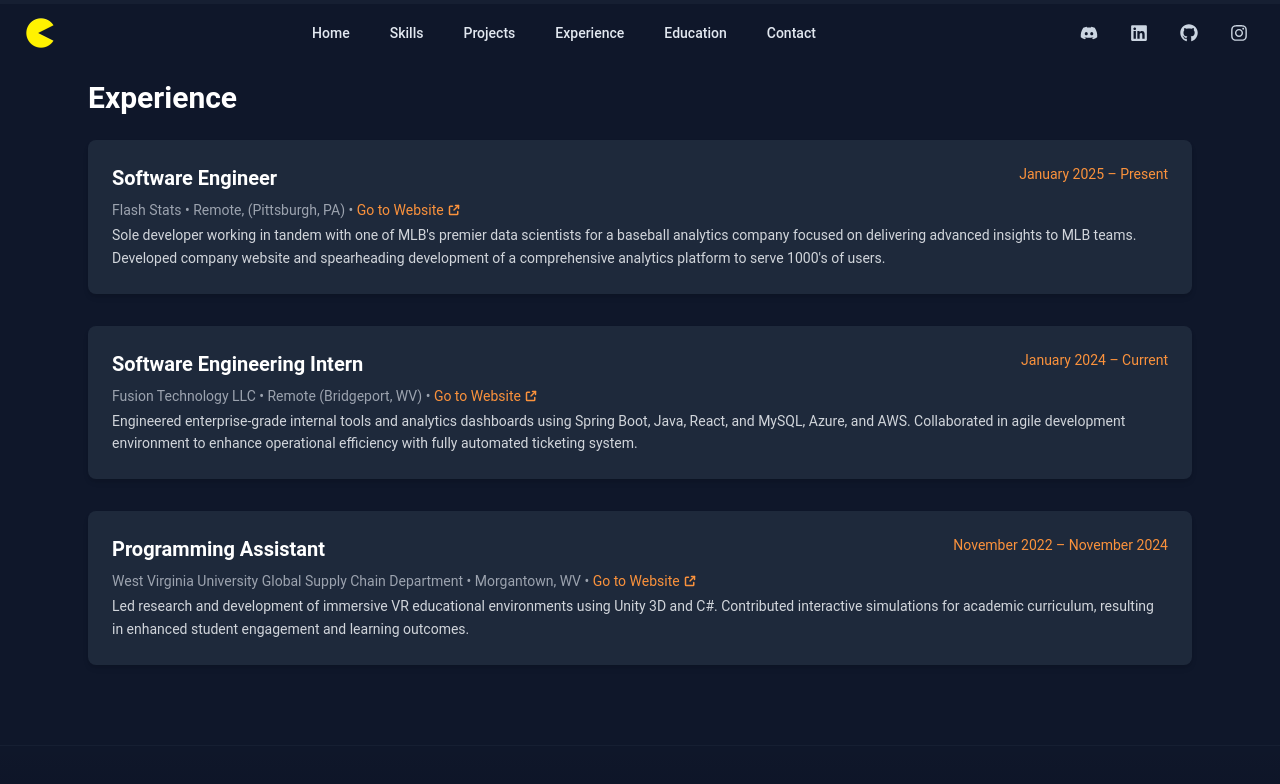
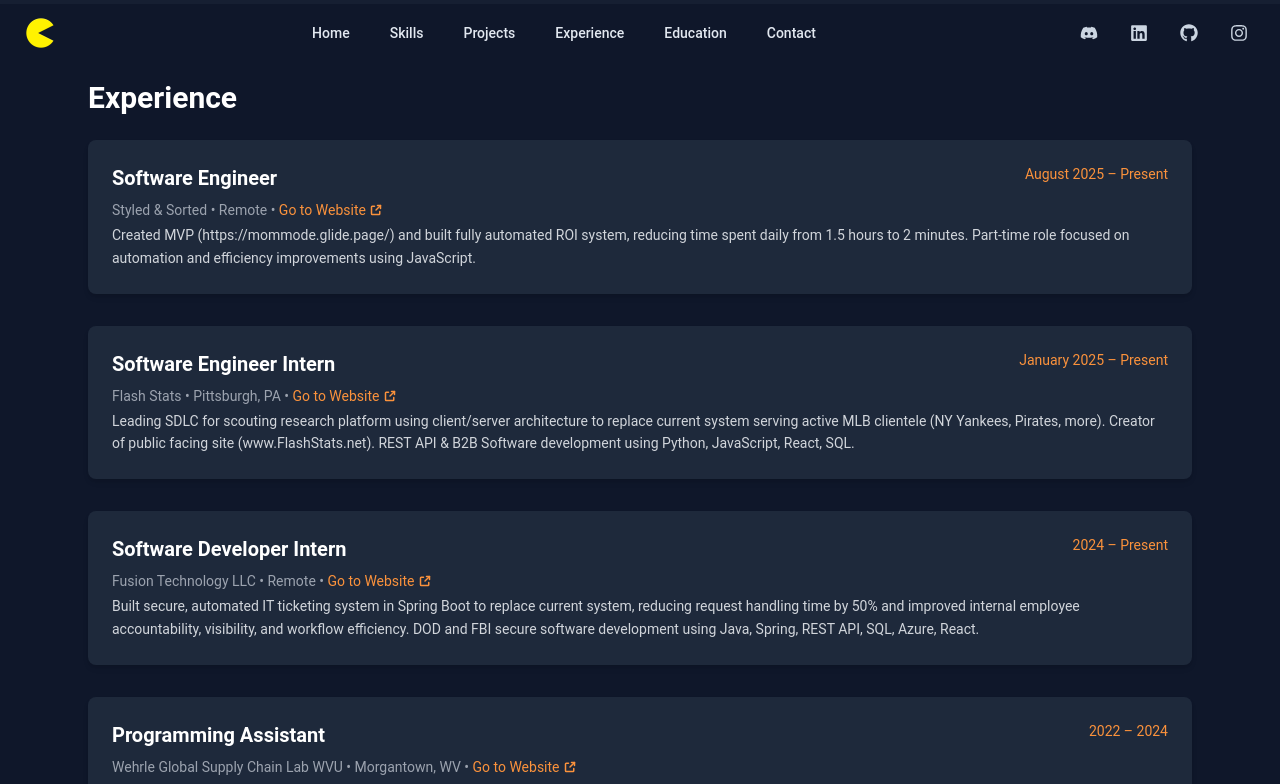
Before and after one commit to pupilliluke/portfolio, a React (Create React App) app: page /experience in a window 1280 px wide. Shown: the top 784 px of the page. Built offline with nearby package versions, Linux system fonts and the light colour scheme; a web font is replaced by a local one.

Commit message:
styled and sorted + slug logo fix

```diff
--- a/src/Components/Hero.jsx
+++ b/src/Components/Hero.jsx
@@ -10,8 +10,8 @@
           <span className="text-white">Pupilli</span>
         </h1>
         <p className="text-slate-300 mb-4">
-          <span className="bg-gradient-to-r from-yellow-400 to-orange-400 bg-clip-text text-transparent font-semibold">Full Stack Software Engineer</span>{" "}
-          building scalable web applications and enterprise solutions from{" "}
+          <span className="bg-gradient-to-r from-yellow-400 to-orange-400 bg-clip-text text-transparent font-semibold">Full-Stack Developer</span>{" "}
+          | Java, Spring, AWS, Azure | Building scalable services used by MLB teams & ML Research Teams from{" "}
           <span className="text-blue-400 font-medium">Pittsburgh, PA</span>
         </p>
         <div className="flex gap-4">
@@ -22,7 +22,7 @@
             Contact Me
           </a>
           <a
-            href="/Luke Pupilli Resume 8.6.2025.pdf"
+            href="/Luke Pupilli Resume 12.8.2025.pdf"
             download
             className="bg-green-700 hover:bg-slate-600/50 text-white font-medium px-6 py-3 rounded-lg border border-green-600/50 hover:border-slate-500/50 transition-all duration-300 transform hover:scale-105"
           >
--- a/src/Components/Navbar.jsx
+++ b/src/Components/Navbar.jsx
@@ -31,7 +31,7 @@
       <nav className="max-w-7xl mx-auto px-6 py-4 flex items-center justify-between">
         <div className="flex items-center space-x-2">
           <a href="/" className="transition-transform duration-300 hover:scale-110">
-            <img src = "images/favicon-32x32.png" alt="Pacman Logo" className="w-8 h-8" />
+            <img src="/images/favicon-32x32.png" alt="Pacman Logo" className="w-8 h-8" />
           </a>
         </div>
 
--- a/src/Data/experiences.js
+++ b/src/Data/experiences.js
@@ -2,34 +2,44 @@
 
 const experiences = [
   {
+    company: "Styled & Sorted",
+    position: "Software Engineer",
+    location: "Remote",
+    website: { url: "https://mommode.glide.page/", text: "Go to Website", icon: "/images/link.svg" },
+    startDate: "August 2025",
+    endDate: "Present",
+    description:
+      "Created MVP (https://mommode.glide.page/) and built fully automated ROI system, reducing time spent daily from 1.5 hours to 2 minutes. Part-time role focused on automation and efficiency improvements using JavaScript.",
+  },
+  {
     company: "Flash Stats",
-    position: "Software Engineer",
-    location: "Remote, (Pittsburgh, PA)",
-    website: { url: "https://flashstats.net", text: "Go to Website", icon: "/images/link.svg" },
+    position: "Software Engineer Intern",
+    location: "Pittsburgh, PA",
+    website: { url: "https://www.FlashStats.net", text: "Go to Website", icon: "/images/link.svg" },
     startDate: "January 2025",
     endDate: "Present",
     description:
-      "Sole developer working in tandem with one of MLB's premier data scientists for a baseball analytics company focused on delivering advanced insights to MLB teams. Developed company website and spearheading development of a comprehensive analytics platform to serve 1000's of users." ,
+      "Leading SDLC for scouting research platform using client/server architecture to replace current system serving active MLB clientele (NY Yankees, Pirates, more). Creator of public facing site (www.FlashStats.net). REST API & B2B Software development using Python, JavaScript, React, SQL.",
   },
   {
     company: "Fusion Technology LLC",
-    position: "Software Engineering Intern",
-    location: "Remote (Bridgeport, WV)",
+    position: "Software Developer Intern",
+    location: "Remote",
     website: { url: "https://fusiontechnology-llc.com", text: "Go to Website", icon: "/images/link.svg" },
-    startDate: "January 2024",
-    endDate: "Current",
+    startDate: "2024",
+    endDate: "Present",
     description:
-      "Engineered enterprise-grade internal tools and analytics dashboards using Spring Boot, Java, React, and MySQL, Azure, and AWS. Collaborated in agile development environment to enhance operational efficiency with fully automated ticketing system.",
+      "Built secure, automated IT ticketing system in Spring Boot to replace current system, reducing request handling time by 50% and improved internal employee accountability, visibility, and workflow efficiency. DOD and FBI secure software development using Java, Spring, REST API, SQL, Azure, React.",
   },
   {
-    company: "West Virginia University Global Supply Chain Department",
+    company: "Wehrle Global Supply Chain Lab WVU",
     position: "Programming Assistant",
     location: "Morgantown, WV",
     website: { url: "https://business.wvu.edu/labs-and-facilities/wehrle-global-supply-chain-lab", text: "Go to Website", icon: "/images/link.svg" },
-    startDate: "November 2022",
-    endDate: "November 2024",
+    startDate: "2022",
+    endDate: "2024",
     description:
-      "Led research and development of immersive VR educational environments using Unity 3D and C#. Contributed interactive simulations for academic curriculum, resulting in enhanced student engagement and learning outcomes."
+      "Collaborated with faculty for R&D of student lessons in virtual reality created environments. Virtual Student Lessons development using C#, Oculus, Unity 3D."
   },
 ];
 
--- a/src/Data/projects.js
+++ b/src/Data/projects.js
@@ -1,21 +1,21 @@
 const projects = [
     {
 
-        title: "Flash Stats Website",
-        date: "July 20, 2024",
-        description: "A frontend platform providing information about Flash-Stats Co. Flash-Stats serves real-time statistics, interactive data visualizations, advanced analytics, and expert driven projections to the MLB. Built with modern web technologies to deliver seamless user experience across devices.",
-        tags: ["React", "Typescript", "Tailwind", "Vercel", "Node.js", "Tailwind CSS"],
+        title: "Flash Stats - Baseball Scouting Research Platform",
+        date: "January 2025",
+        description: "Leading SDLC for scouting research platform using client/server architecture to replace current system serving active MLB clientele (NY Yankees, Pirates, more). Creator of public facing site. REST API & B2B Software platform built with Python, JavaScript, React, and SQL to serve professional baseball teams with critical scouting data.",
+        tags: ["Python", "JavaScript", "React", "SQL", "REST API", "Jira", "Teams"],
         type: "WEB",
         image: "/images/projects/fs.png",
-        link: "https://flashstats.net"
+        link: "https://www.FlashStats.net"
     },
     {
-        title: "Fusion Help Desk Ticketing System",
-        date: "February 1, 2025",
-        description: "Enterprise-grade IT ticketing system designed to serve the employees of Fusion Technology LLC with role-based access control, microsoft authentication, real-time analytics, extensive logging, architected scalable backend services and intuitive admin dashboard.",
-        tags: ["Spring Boot", "Java", "Python", "Azure DB & Hosting", "HTML", "CSS"],
+        title: "IT Help Desk Ticketing Platform",
+        date: "2025",
+        description: "Built secure, automated IT ticketing system in Spring Boot to replace current system, reducing request handling time by 50% and improved internal employee accountability, visibility, and workflow efficiency. Real-time status updates, role-based access control, company-only access through Microsoft authentication, exportable excel reports, complex ticket filtering, SonarQube Testing, and spring security.",
+        tags: ["Java", "Spring Boot", "SQL", "Azure", "Maven", "Spring Security"],
         type: "WEBAPP",
-        image: "/images/projects/HelpDeskImage.jpg",
+        image: "/images/projects/fusionSpring.png",
         link: "unauthorized"
     },
     {
@@ -74,10 +74,10 @@
         link: "https://rantr-8c5dc.web.app/"
     },
     {
-        title: "PICARD - Platform for Intelligent Computer Algorithm Research and Development",
-        date: "December 20, 2024",
-        description: "Research platform for algorithm development featuring containerized deployment and self-regulating backend optimization with apache spark and hadoop. Built with enterprise-grade scalability and performance considerations. Created to serve WVU machine learning researchers to input and test algorithms on extremely large datasets.",
-        tags: ["C#", ".NET", "Docker", "Spark", "Hadoop", "Vite", "MySQL"],
+        title: "PICARD - Platform for Intelligent Computer Algorithm Research & Design",
+        date: "2024",
+        description: "Built a secure platform for ML researchers (Dr. Devine, WVU) to automate tests on 1M+ entry datasets. Used for finding images containing pulsars out of millions of radio telescope images (low false negative tolerance). Reduced turnaround time by 70-95%; decreased processor needs from ~20 to 1 via Hadoop cluster.",
+        tags: ["C#", ".NET Core", "Linux", "Apache Spark", "Hadoop", "Docker", "SQL", "Google OAuth2.0"],
         type: "WEBAPP",
         image: "/images/projects/picard.png",
         link: "unauthorized"
--- a/src/Data/skillsData.js
+++ b/src/Data/skillsData.js
@@ -1,11 +1,11 @@
 const skillsData = {
   Languages: {
-    items: ["Java", "HTML", "CSS", "JavaScript", "SQL", "Python"],
+    items: ["Java", "Python", "C#", "HTML", "CSS", "JavaScript", "SQL", "C", "Pascal", "Haskell", "AJAX"],
     color: "from-blue-500 to-blue-600",
     icon: "💻"
   },
   "Frontend Frameworks": {
-    items: ["React JS", "Next.js"],
+    items: ["React", "Next.js", "Bootstrap"],
     color: "from-green-500 to-green-600",
     icon: "⚛️"
   },
@@ -15,22 +15,22 @@
     icon: "🎨"
   },
   "Backend Frameworks": {
-    items: ["Spring Boot", "ASP.NET Core"],
+    items: ["Spring Boot", ".NET", "Node.js", "Unity 3D"],
     color: "from-red-500 to-red-600",
     icon: "🛠️"
   },
   "Databases & CMS": {
-    items: ["MySQL", "SQLite", "Firebase"],
+    items: ["SQL", "MySQL", "SQLite", "Firebase"],
     color: "from-purple-500 to-purple-600",
     icon: "🗄️"
   },
-  "Cloud & Hosting": {
-    items: ["Azure", "Vercel", "Firebase", "Docker", "AWS"],
+  "Cloud & DevOps": {
+    items: ["Azure", "AWS", "Git", "Docker", "Jira", "GitHub", "Google OAuth2", "Firebase", "Spark", "Hadoop", "Confluence"],
     color: "from-pink-500 to-pink-600",
     icon: "☁️"
   },
   "Other Tools": {
-    items: ["Jira", "Atlassian", "Bitbucket", "VS Code", "Git", "GitHub", "Node.js"],
+    items: ["Jira", "Teams", "Confluence", "VS Code", "Git", "GitHub", "Node.js", "Maven"],
     color: "from-indigo-500 to-indigo-600",
     icon: "🔧"
   },
```
Also changed, not shown: 2 other files (tests, documents, lock files or other folders).
